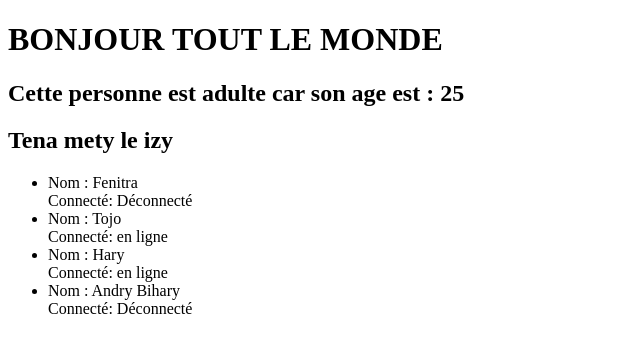
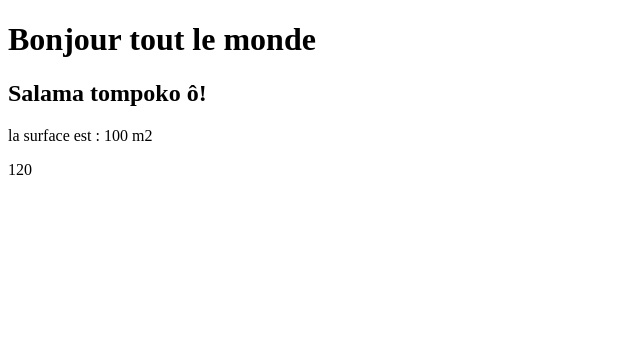
Before and after one commit to fandrianarisataGithub/Master-vue, a Vue app: page / in a window 1280 px wide. Shown: the top 352 px of the page, without its empty margins (0-640 px from the left). Built offline with nearby package versions, Linux system fonts and the light colour scheme.

Commit message:
L2-s1 inint var data

```diff
--- a/src/App.vue
+++ b/src/App.vue
@@ -1,77 +1,31 @@
 <template>
     <div>
-        <h1>{{ toUpperCaseString(message) }}</h1>
-        <div v-if="isAdult">
-            <h2>Cette personne est adulte car son age est : {{ age }}</h2>
-        </div>
-        <div v-else>
-            <h2>Cette personne n'est pas une adulte car son age est : {{ age }}</h2>
-        </div>
-        <div v-show="isMety">
-            <h2>Tena mety le izy</h2>
-        </div>
-        <div class="list-users">
-            <ul>
-                <li v-for="(user, i) in users" :key="i">
-                    <div>Nom : {{ user.name }}</div>
-                    <div>
-                        Connecté: {{ user.isConnected ? 'en ligne' : 'Déconnecté' }}
-                    </div>
-                </li>
-            </ul>
-        </div>
+        <h1>Bonjour tout le monde</h1>
+        <h2>{{ message }}</h2>
+        <p>
+            la surface est : {{ surface }}
+        </p>
+        <p>
+            {{ list[1].qte }}
+        </p>
     </div>
 </template>
 <script>
     export default {
         data(){
-            return {
-                message : 'Bonjour tout le monde',
-                age : 25,
-                users : [
+            return{
+                message : "Salama tompoko ô!",
+                surface : '100 m2',
+                list : [
                     {
-                        name : 'Fenitra',
-                        id : 1,
-                        isConnected : false
+                        nom : 'Pomme',
+                        qte : 22
                     },
                     {
-                        name : 'Tojo',
-                        id : 2,
-                        isConnected : true
-                    },
-                    {
-                        name : 'Hary',
-                        id : 3,
-                        isConnected : true
-                    },
-                    {
-                        name : 'Andry Bihary',
-                        id : 4,
-                        isConnected : false
+                        nom : 'Banane',
+                        qte : 120
                     }
-                ],
-                isMety : true
-            }
-        },
-        computed: {
-            isAdult(){
-                if(this.age >= 18){
-                    return true
-                }else{
-                    return false
-                }
-            },
-        },
-        methods: {
-            toUpperCaseString(str){
-                return str.toUpperCase();
-            },
-            DisplayIfAdult(){
-                if(this.isAdult){
-                    alert("c'est une personne adulte")
-                }else{
-                    alert("c'est une personne mineure")
-                }
+                ]
             }
         }
     }
```
Also changed, not shown: src/main.js (+4 -4 lines).
